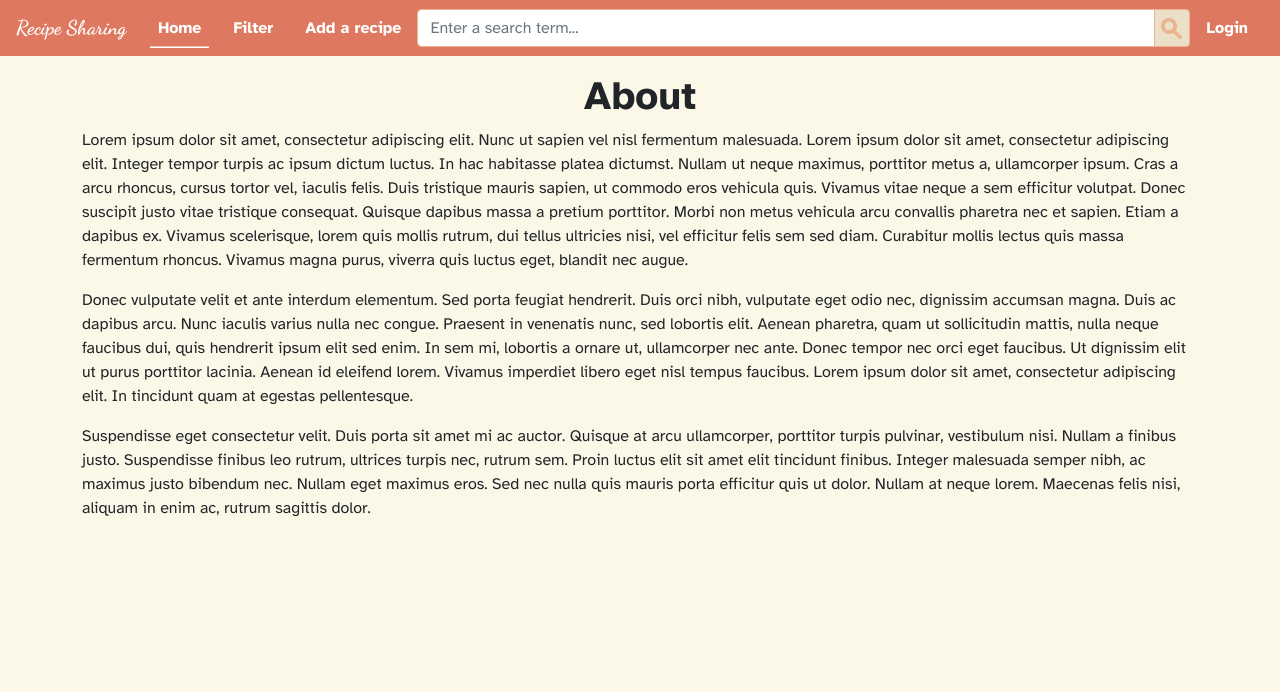
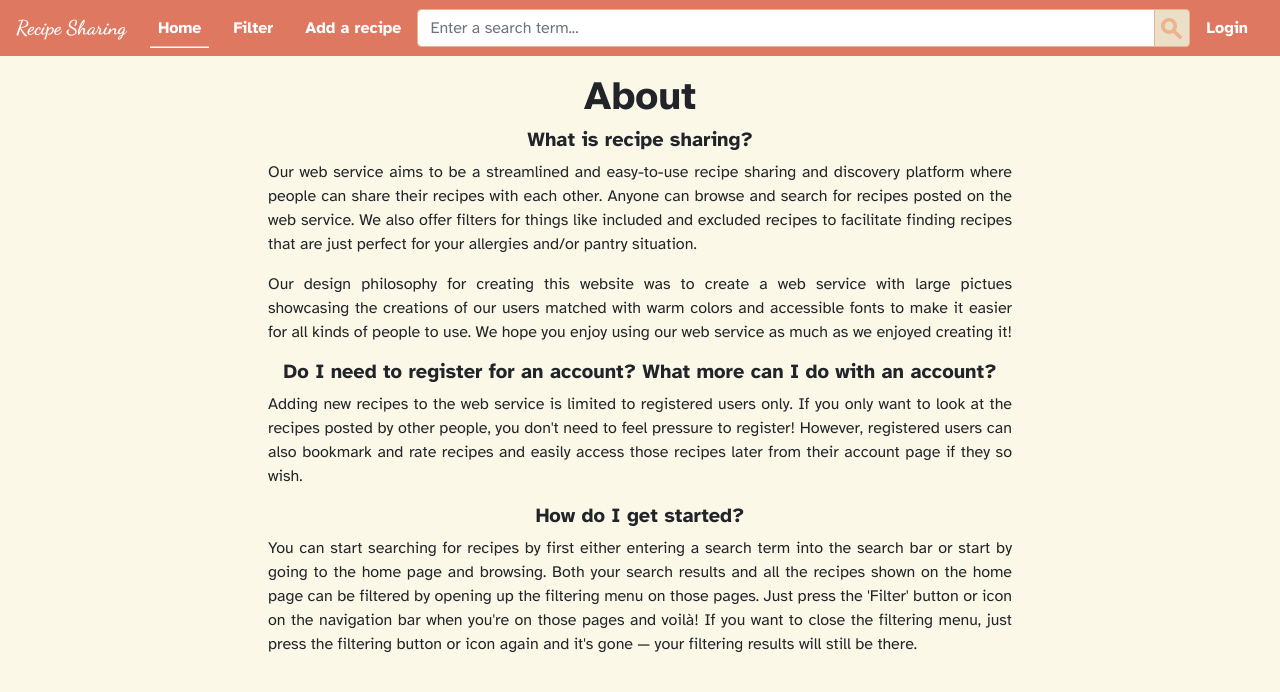
Before and after one commit to Schmid7k/recipe-sharing, a React (Create React App) app in the folder client/: page /about in a window 1280 px wide. Shown: the top 692 px of the page. Built offline with nearby package versions, Linux system fonts and the light colour scheme.

Commit message:
Add some initial text describing the web service on the About page
Add some text describing the web service on the About page and style the text to be justified and headers to be centered.

```diff
--- a/client/src/pages/About.js
+++ b/client/src/pages/About.js
@@ -8,11 +8,36 @@ const About = () => {
     <Fragment>
       <NavigationBar />
       <div className="container-fluid">
-        <div className="container pt-3">
+        <div className="container pt-3" style={{width: "60%", minWidth: "22rem" }}>
             <h1 className="text-center">About</h1>
-            <p>Lorem ipsum dolor sit amet, consectetur adipiscing elit. Nunc ut sapien vel nisl fermentum malesuada. Lorem ipsum dolor sit amet, consectetur adipiscing elit. Integer tempor turpis ac ipsum dictum luctus. In hac habitasse platea dictumst. Nullam ut neque maximus, porttitor metus a, ullamcorper ipsum. Cras a arcu rhoncus, cursus tortor vel, iaculis felis. Duis tristique mauris sapien, ut commodo eros vehicula quis. Vivamus vitae neque a sem efficitur volutpat. Donec suscipit justo vitae tristique consequat. Quisque dapibus massa a pretium porttitor. Morbi non metus vehicula arcu convallis pharetra nec et sapien. Etiam a dapibus ex. Vivamus scelerisque, lorem quis mollis rutrum, dui tellus ultricies nisi, vel efficitur felis sem sed diam. Curabitur mollis lectus quis massa fermentum rhoncus. Vivamus magna purus, viverra quis luctus eget, blandit nec augue.</p>
-            <p>Donec vulputate velit et ante interdum elementum. Sed porta feugiat hendrerit. Duis orci nibh, vulputate eget odio nec, dignissim accumsan magna. Duis ac dapibus arcu. Nunc iaculis varius nulla nec congue. Praesent in venenatis nunc, sed lobortis elit. Aenean pharetra, quam ut sollicitudin mattis, nulla neque faucibus dui, quis hendrerit ipsum elit sed enim. In sem mi, lobortis a ornare ut, ullamcorper nec ante. Donec tempor nec orci eget faucibus. Ut dignissim elit ut purus porttitor lacinia. Aenean id eleifend lorem. Vivamus imperdiet libero eget nisl tempus faucibus. Lorem ipsum dolor sit amet, consectetur adipiscing elit. In tincidunt quam at egestas pellentesque.</p>
-            <p>Suspendisse eget consectetur velit. Duis porta sit amet mi ac auctor. Quisque at arcu ullamcorper, porttitor turpis pulvinar, vestibulum nisi. Nullam a finibus justo. Suspendisse finibus leo rutrum, ultrices turpis nec, rutrum sem. Proin luctus elit sit amet elit tincidunt finibus. Integer malesuada semper nibh, ac maximus justo bibendum nec. Nullam eget maximus eros. Sed nec nulla quis mauris porta efficitur quis ut dolor. Nullam at neque lorem. Maecenas felis nisi, aliquam in enim ac, rutrum sagittis dolor.</p>
+            <div style={{textAlign: "justify"}}>
+              <h5 className="text-center" style={{fontWeight: "bold"}}>What is recipe sharing?</h5>
+              <p>Our web service aims to be a streamlined and easy-to-use recipe sharing and discovery platform where people
+                can share their recipes with each other. Anyone can browse and search for recipes posted on the web service.
+                We also offer filters for things like included and excluded recipes to facilitate finding recipes that are just
+                perfect for your allergies and/or pantry situation.
+              </p>
+              <p>Our design philosophy for creating this website was to create a web service with large pictues showcasing the
+                creations of our users matched with warm colors and accessible fonts to make it easier for all kinds of people
+                to use. We hope you enjoy using our web service as much as we enjoyed creating it!
+              </p>
+            </div>
+            <div style={{textAlign: "justify"}}>
+              <h5 className="text-center" style={{fontWeight: "bold"}}>Do I need to register for an account? What more can I do with an account?</h5>
+              <p>Adding new recipes to the web service is limited to registered users only. If you only want to look at the
+                recipes posted by other people, you don't need to feel pressure to register! However, registered users can also
+                bookmark and rate recipes and easily access those recipes later from their account page if they so wish.
+              </p>
+            </div>
+            <div style={{textAlign: "justify"}}>
+              <h5 className="text-center" style={{fontWeight: "bold"}}>How do I get started?</h5>
+              <p>You can start searching for recipes by first either entering a search term into the search bar or start by
+                going to the home page and browsing. Both your search results and all the recipes shown on the home page can be
+                filtered by opening up the filtering menu on those pages. Just press the 'Filter' button or icon on the navigation
+                bar when you're on those pages and voilà! If you want to close the filtering menu, just press the filtering button
+                or icon again and it's gone &#8212; your filtering results will still be there.
+              </p>
+            </div>
         </div>
       </div>
     </Fragment>
```
